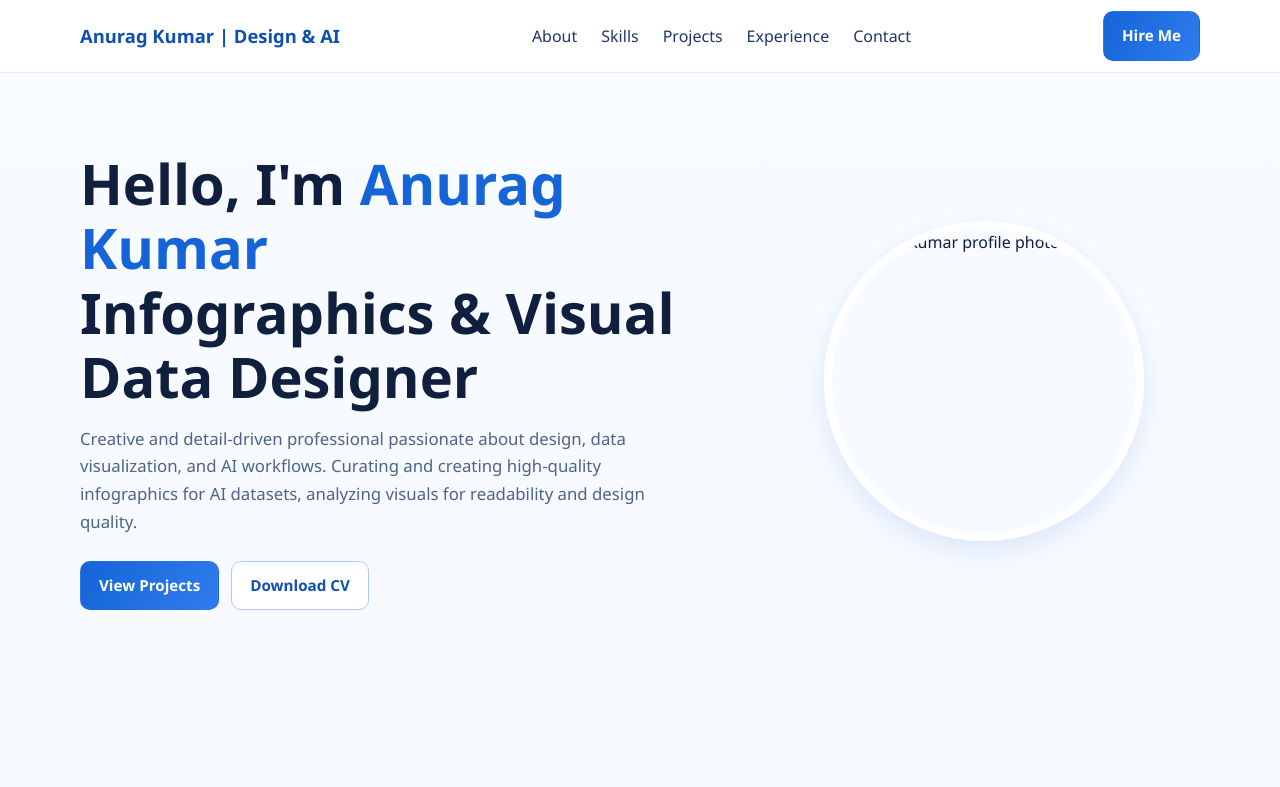
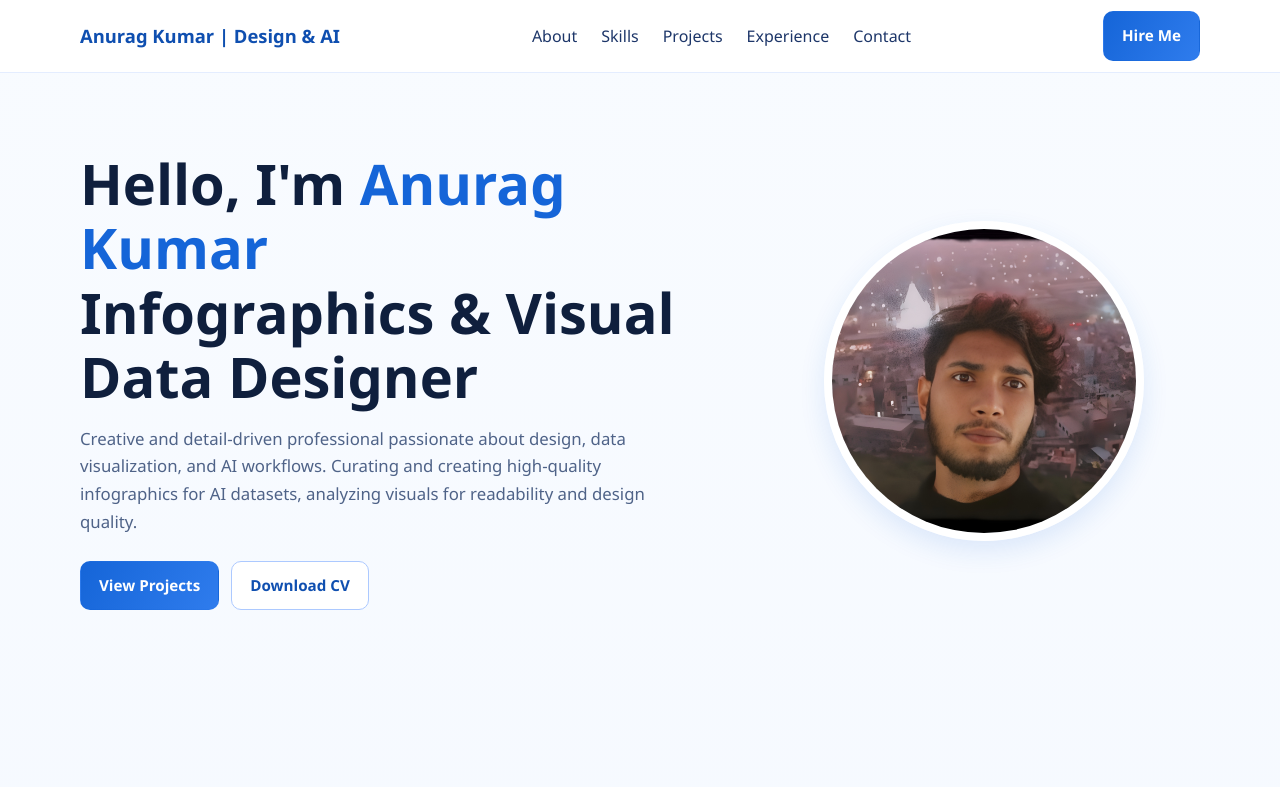
Before and after one commit to CODEVITHANURAG/anurag-portfolio, a plain HTML site: page index.html in a window 1280 px wide. Shown: the top 787 px of the page. Drawn offline with Linux system fonts and the light colour scheme.

Commit message:
Add profile image to portfolio and update image path

```diff
--- a/index.html
+++ b/index.html
@@ -45,7 +45,7 @@
           </div>
           <div class="avatar-wrap reveal">
             <div class="avatar">
-              <img src="bec19b5e-d35f-4ac8-be74-48af396e96ce~1-Picsart-AiImageEnhancer.jpg" alt="Anurag Kumar profile photo" />
+              <img src="profile.jpg" alt="Anurag Kumar profile photo" />
             </div>
           </div>
         </div>
```
Also changed, not shown: profile.jpg (added).
